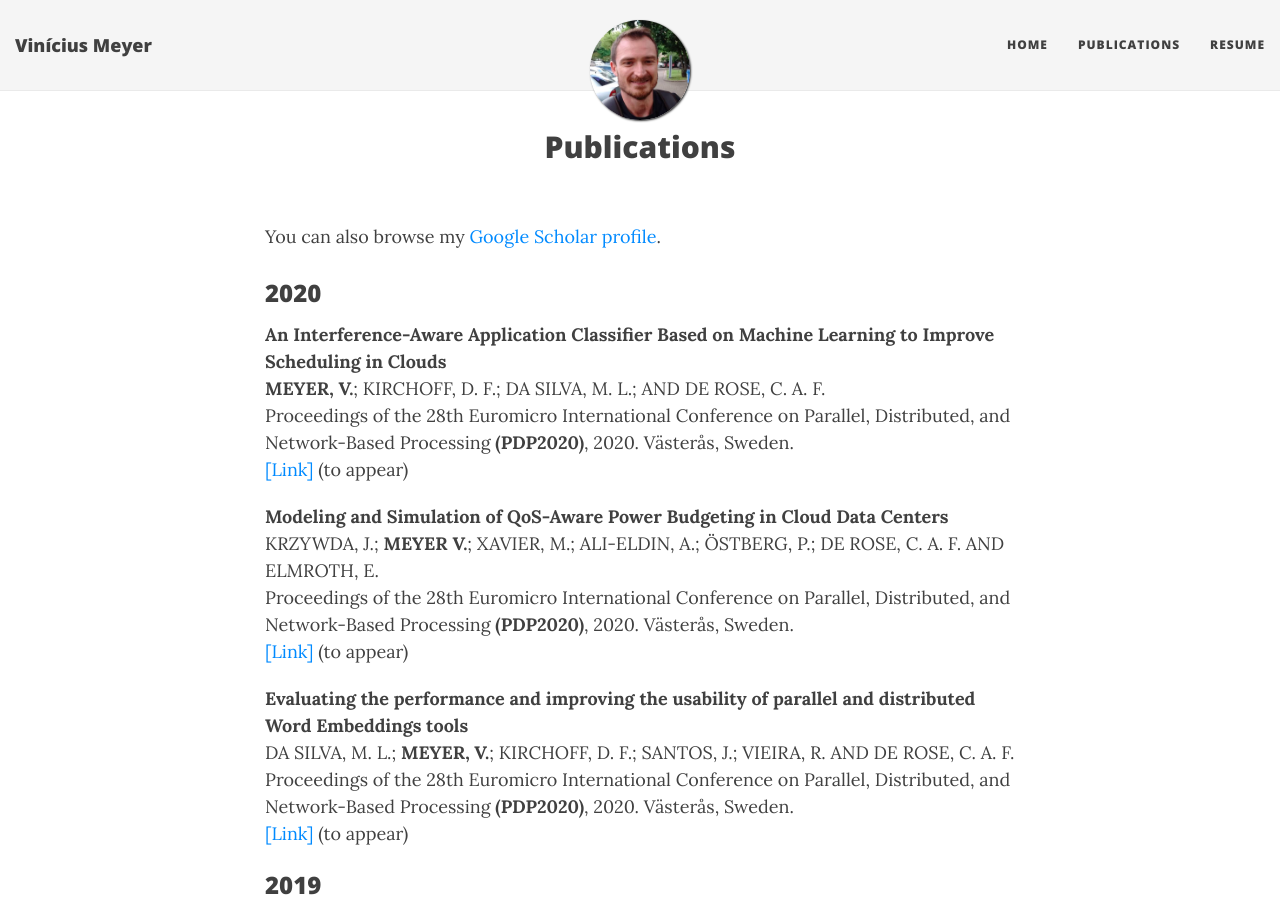
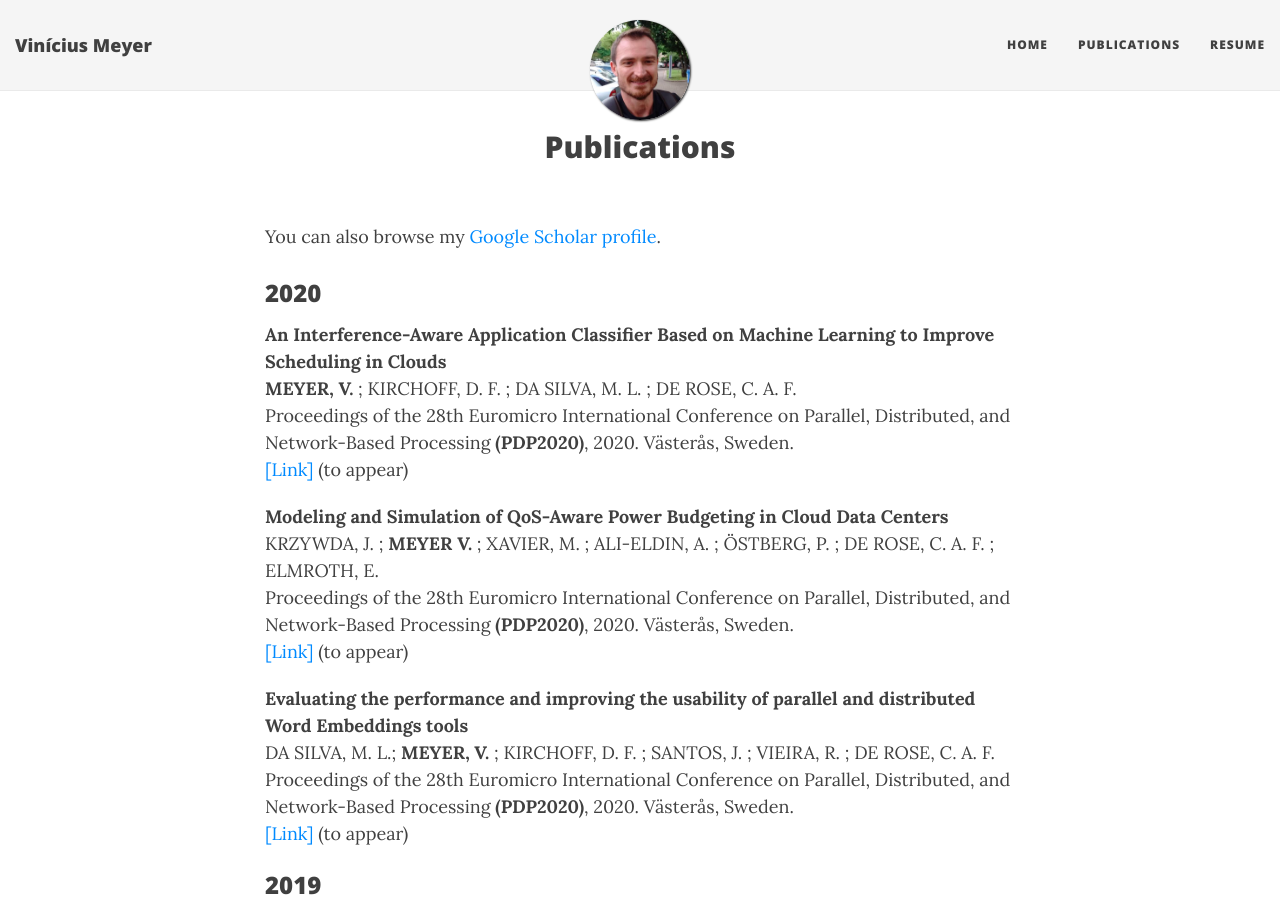
Before and after one commit to ViniciusMeyer/viniciusmeyer.github.io, a Jekyll site: the page built from publications.md, in a window 1280 px wide and 900 px high. Built offline with Jekyll 4.4.1, drawn with Linux system fonts in a browser that asks for light colours; nearby versions of some CDN libraries.

Commit message:
Update publications.md

```diff
--- a/publications.md
+++ b/publications.md
@@ -14,7 +14,7 @@ You can also browse my <a href="https://scholar.google.com.br/citations?user=t9w
     <div class="media-body">
        <p class="media-heading">
           <strong>An Interference-Aware Application Classifier Based on Machine Learning to Improve Scheduling in Clouds</strong><br />
-          <b>MEYER, V.</b>; KIRCHOFF, D. F.;  DA SILVA, M. L.;  AND  DE ROSE, C. A. F.<br />
+          <b>MEYER, V.</b> ; KIRCHOFF, D. F. ;  DA SILVA, M. L. ; DE ROSE, C. A. F.<br />
 		Proceedings of the 28th Euromicro International Conference on Parallel, Distributed, and Network-Based Processing <b>(PDP2020)</b>, 2020. Västerås, Sweden.<br />
           <a href="a">[Link]</a> (to appear) <br />
        </p>
@@ -25,7 +25,7 @@ You can also browse my <a href="https://scholar.google.com.br/citations?user=t9w
     <div class="media-body">
        <p class="media-heading">
           <strong>Modeling and Simulation of QoS-Aware Power Budgeting in Cloud Data Centers</strong><br />
-          KRZYWDA, J.; <b>MEYER V.</b>; XAVIER, M.;  ALI-ELDIN, A.; ÖSTBERG, P.; DE ROSE, C. A. F. AND ELMROTH, E.<br />
+          KRZYWDA, J. ; <b>MEYER V.</b> ; XAVIER, M. ;  ALI-ELDIN, A. ; ÖSTBERG, P. ; DE ROSE, C. A. F. ; ELMROTH, E.<br />
 		Proceedings of the 28th Euromicro International Conference on Parallel, Distributed, and Network-Based Processing <b>(PDP2020)</b>, 2020. Västerås, Sweden.<br />
           <a href="a">[Link]</a> (to appear) <br />
        </p>
@@ -36,7 +36,7 @@ You can also browse my <a href="https://scholar.google.com.br/citations?user=t9w
     <div class="media-body">
        <p class="media-heading">
           <strong>Evaluating the performance and improving the usability of parallel and distributed Word Embeddings tools</strong><br />
-          DA SILVA, M. L.; <b>MEYER, V.</b>; KIRCHOFF, D. F.; SANTOS, J.; VIEIRA, R.  AND  DE ROSE, C. A. F.<br />
+          DA SILVA, M. L.; <b>MEYER, V.</b> ; KIRCHOFF, D. F. ; SANTOS, J. ; VIEIRA, R. ; DE ROSE, C. A. F.<br />
 		Proceedings of the 28th Euromicro International Conference on Parallel, Distributed, and Network-Based Processing <b>(PDP2020)</b>, 2020. Västerås, Sweden.<br />
           <a href="a">[Link]</a> (to appear) <br />
        </p>
```
